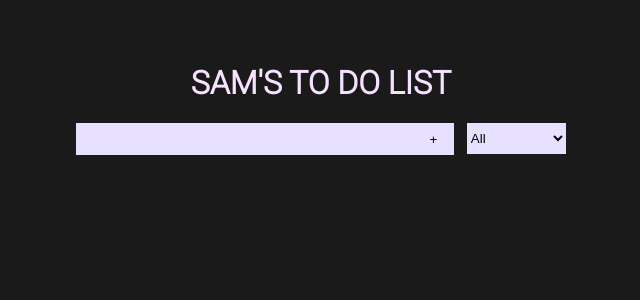
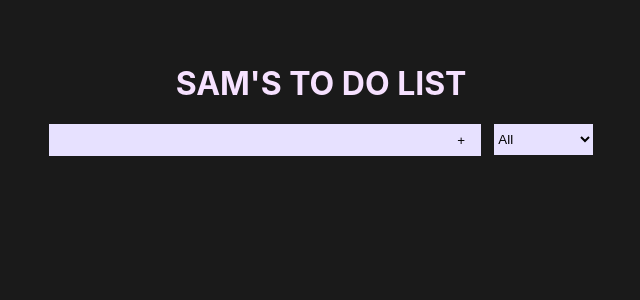
Before and after one commit to xsamskellington/to-do-list, a React (Create React App) app: page / in a window 1280 px wide. Shown: the top 300 px of the page, without its empty margins (319-959 px from the left). Built offline with nearby package versions, Linux system fonts and the light colour scheme.

Commit message:
fixing some errors

```diff
--- a/src/App.js
+++ b/src/App.js
@@ -43,7 +43,7 @@ function App() {
       let todoLocal = JSON.parse(localStorage.getItem('todos'))
       setTodos(todoLocal);
     }
-    }
+  }
 
 
 
--- a/src/App.module.scss
+++ b/src/App.module.scss
@@ -6,7 +6,7 @@
 .header{
     text-align: center;
     text-transform: uppercase;
-    font-family: 'Roboto', sans-serif;
+    font-family: -apple-system, 'Roboto', sans-serif;
     color: #f6e1ff;
     margin-top: 5%;
 }
--- a/src/Components/Form/Form.js
+++ b/src/Components/Form/Form.js
@@ -23,16 +23,16 @@ const Form = ({todos, setTodos, inputText, setInputText, setStatus}) => {
 
     return (
         <form className={styles.form}>
-            <input onChange={inputTextHandler} value={inputText} className={styles.input} type="text" />
+            <input onChange={inputTextHandler} value={inputText} className={styles.input} type="text" maxLength='80' />
             <button onClick={submitTodoHandler} className={styles.button} type="submit">
                 +
             </button>
 
             <div className={styles.div}>
                 <select onChange={statusHandler} name="todos" className={styles.todos}>
-                    <option value="all"> All </option>
-                    <option value="completed"> Completed </option>
-                    <option value="uncompleted"> Uncompleted </option>
+                    <option className={styles.option} value="all"> All </option>
+                    <option className={styles.option} value="completed"> Completed </option>
+                    <option className={styles.option} value="uncompleted"> Uncompleted </option>
                 </select>
             </div>
 
--- a/src/Components/Form/Form.module.scss
+++ b/src/Components/Form/Form.module.scss
@@ -6,10 +6,11 @@
     text-transform: uppercase;
 
         .input{
-            width: 25em;
+            width: 30%;
             height: 2.2em;
             background-color: #e7e1ff;
             border: none;
+            padding-left: 0.5%;
         }
 
         .button{
@@ -31,4 +32,8 @@
             font-weight: normal;
         }
 
+        .option{
+            background-color: #e7e1ff;
+        }
+
 }
--- a/src/Components/Todo/Todo.module.scss
+++ b/src/Components/Todo/Todo.module.scss
@@ -3,6 +3,8 @@
     justify-content: center;
     font-family: inherit;
     margin-bottom: 10px;
+    margin-left: -38px;
+
 
         .todoItem{
             width: 33.5%;
```
